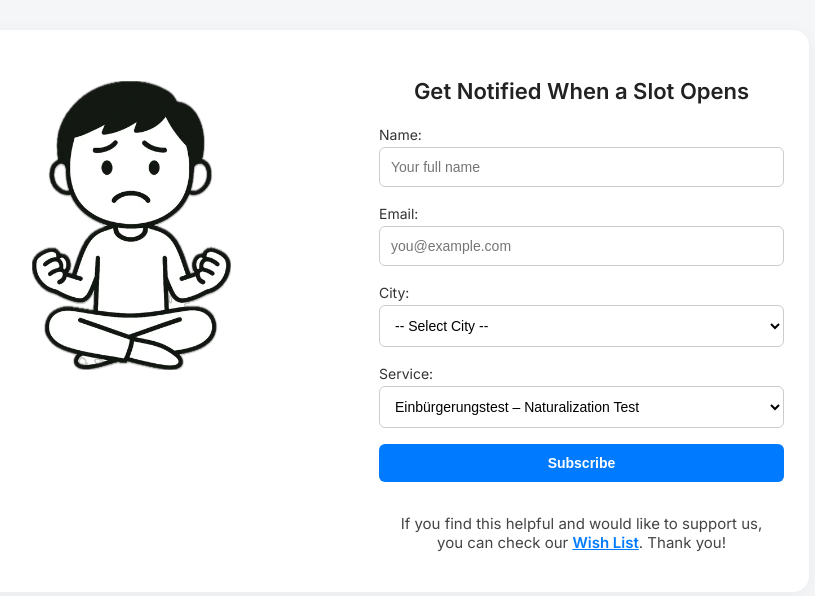
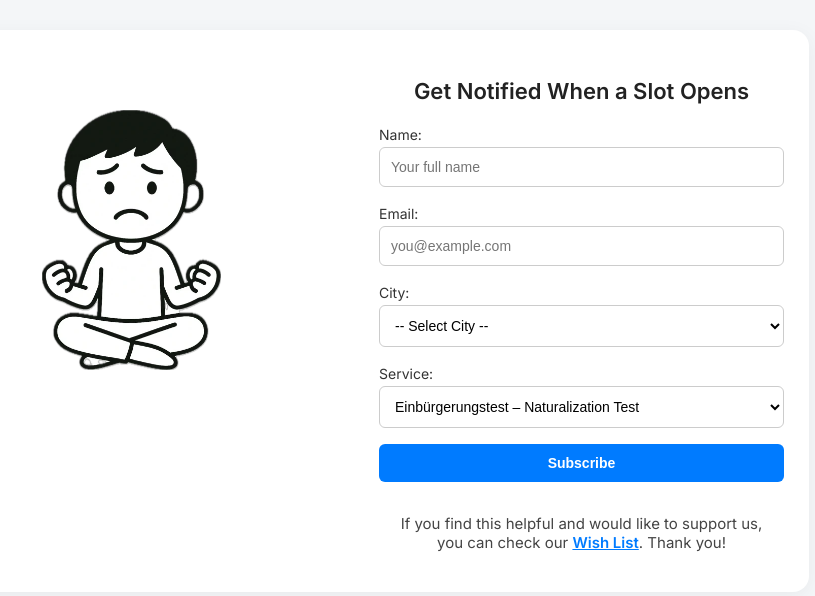
Before and after one commit to hossys/termin-checker, a Flask app: page / in a window 1280 px wide. Shown: the top 596 px of the page, without its empty margins (281-1096 px from the left). Run offline with Flask 3, Linux system fonts and the light colour scheme.

Commit message:
Update index.html

```diff
--- a/templates/index.html
+++ b/templates/index.html
@@ -148,7 +148,7 @@
 
     @media (min-width: 769px) {
       .image-box {
-        padding-top: 51px;
+        padding-top: 80px;
       }
     }
 
```
